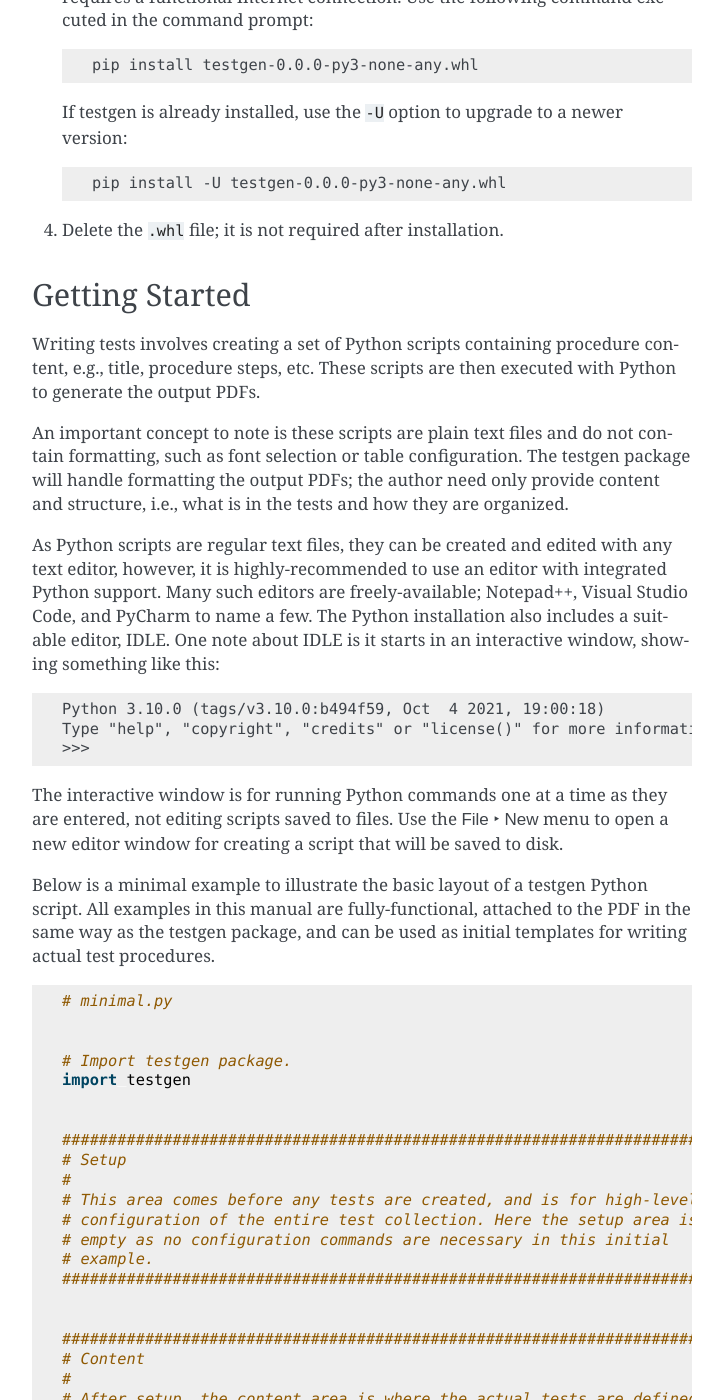
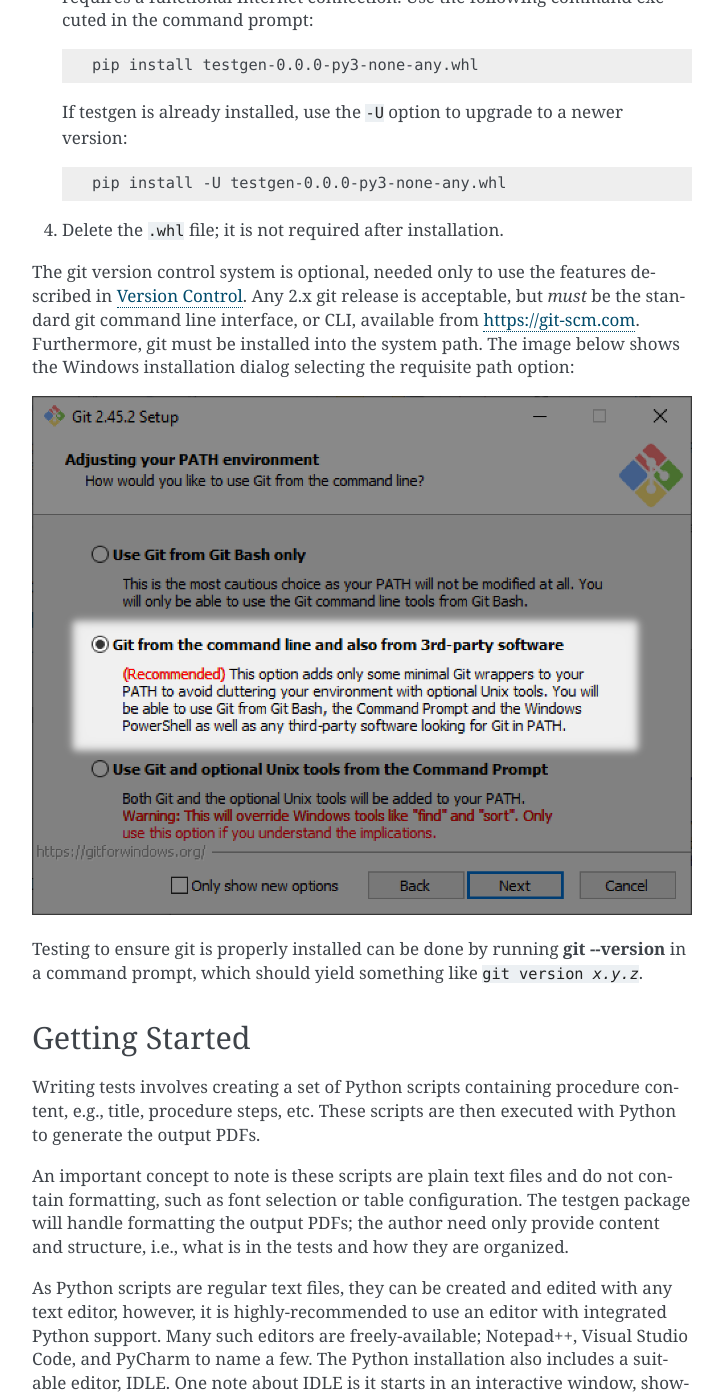
Before and after one commit to jvalenzuela/atform, a Sphinx documentation site: the page built from doc/source/intro.rst, in a window 1280 px wide and 1400 px high, scrolled down 1247 px. Shown: the whole window, without its empty margins (388-1111 px from the left). Built offline with Sphinx 7.4.7, drawn with Linux system fonts in a browser that asks for light colours.

Commit message:
Add version control documentation.

```diff
--- a/doc/source/index.rst
+++ b/doc/source/index.rst
@@ -16,4 +16,5 @@
    write
    ref
    auto
+   vcs
    api
--- a/doc/source/intro.rst
+++ b/doc/source/intro.rst
@@ -56,6 +58,20 @@
       pip install -U testgen-0.0.0-py3-none-any.whl
 
 #. Delete the :file:`.whl` file; it is not required after installation.
+
+The git version control system is optional, needed only to use the
+features described in :ref:`vcs`. Any 2.x git release is acceptable,
+but *must* be the standard git command line interface, or CLI, available
+from `<https://git-scm.com>`_.
+Furthermore, git must be installed into the system path. The image
+below shows the Windows installation dialog selecting the requisite
+path option:
+
+.. image:: images/git_path.png
+
+Testing to ensure git is properly installed can be done by running
+:command:`git --version` in a command prompt, which should yield
+something like :samp:`git version {x.y.z}`.
 
 
 Getting Started
```
Also changed, not shown: other parts of doc/source/intro.rst (+2 -0 lines), doc/source/vcs.rst (added, +41 -0 lines), doc/source/images/git_path.png (added), 1 other file.
